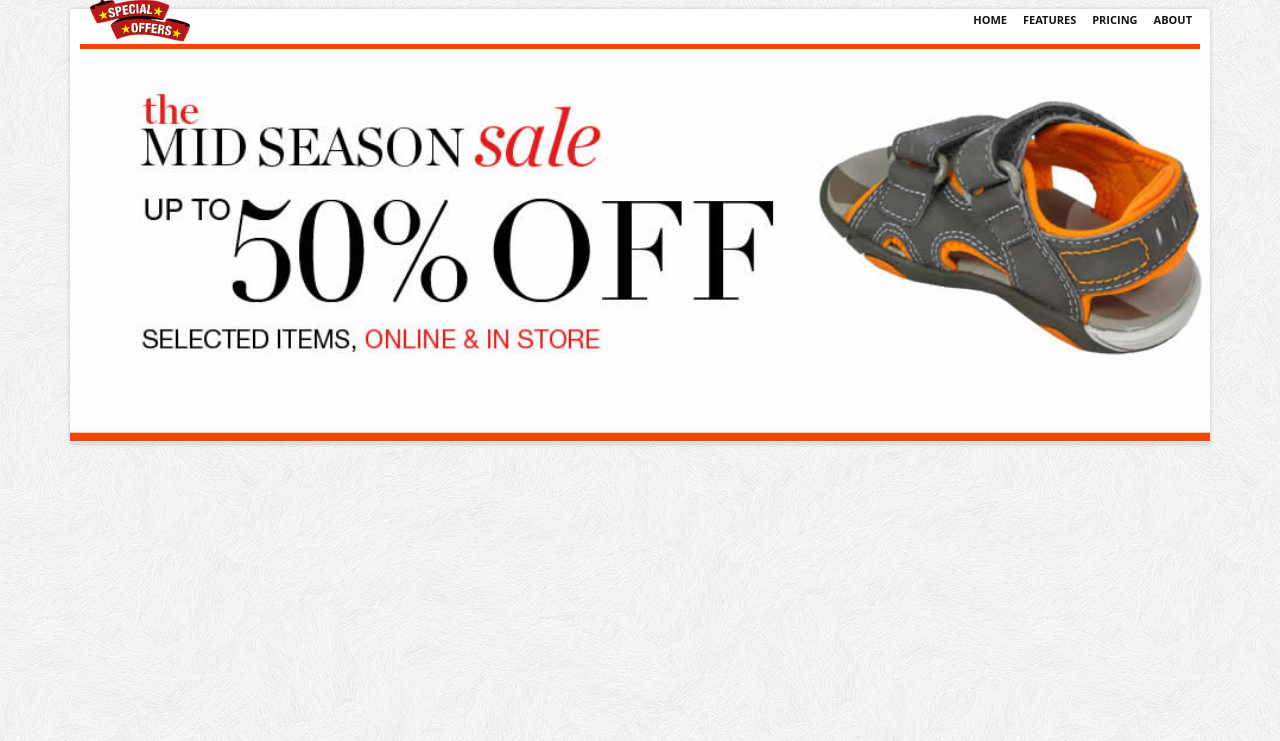
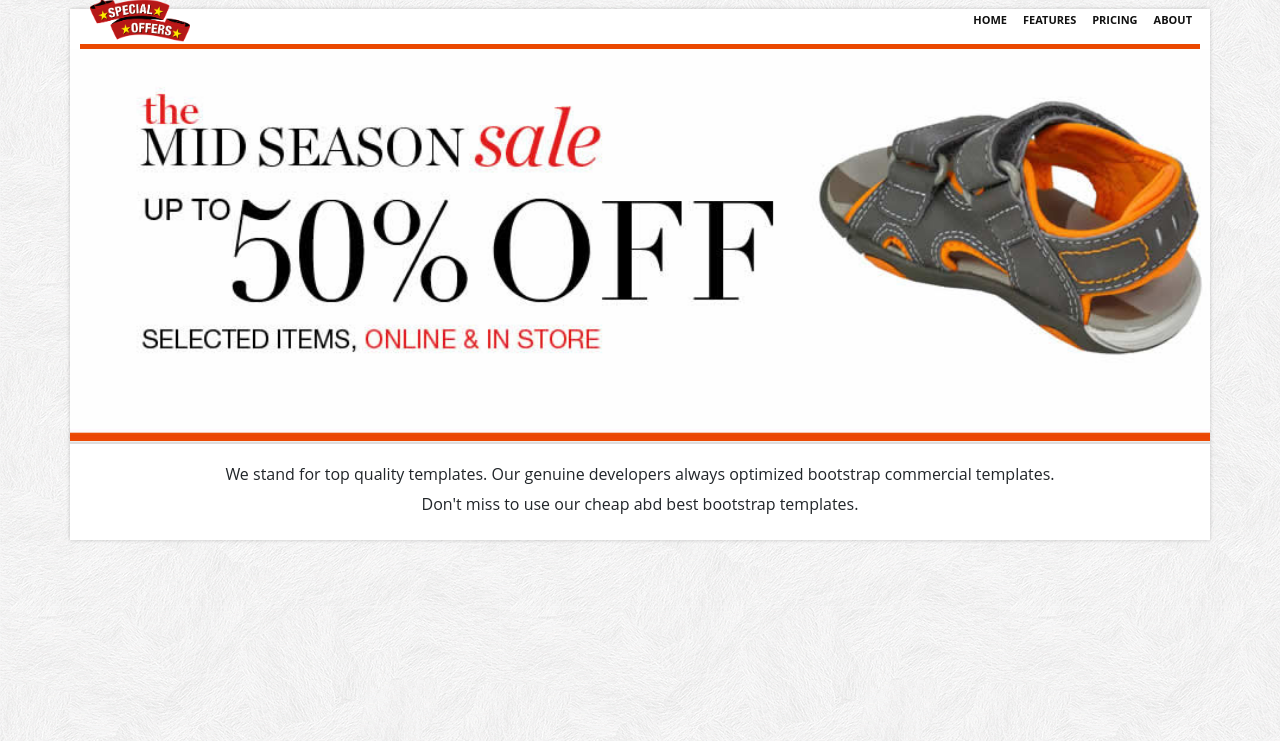
Before and after one commit to Minion09/grab_offer, a PHP site: page / in a window 1280 px wide. Shown: the part 59-800 px from the top of the page. Run offline with PHP 8.4, Linux system fonts and the light colour scheme.

Commit message:
add header text

```diff
--- a/css/common.css
+++ b/css/common.css
@@ -80,7 +80,6 @@ section#copyright{
 	margin-right: -10px;
 }
 section.header_text{
-	background:url(../images/bg_h.png) no-repeat bottom;
 	text-align:center;
 	padding:15px 0 20px 0;
 	font-size:16px;
--- a/index.html
+++ b/index.html
@@ -72,8 +72,10 @@
 				</div>
 			</section>
 
-
-
+			<section class="header_text">
+				We stand for top quality templates. Our genuine developers always optimized bootstrap commercial templates.
+				<br/>Don't miss to use our cheap abd best bootstrap templates.
+			</section>
 		</div>
 
 
```
